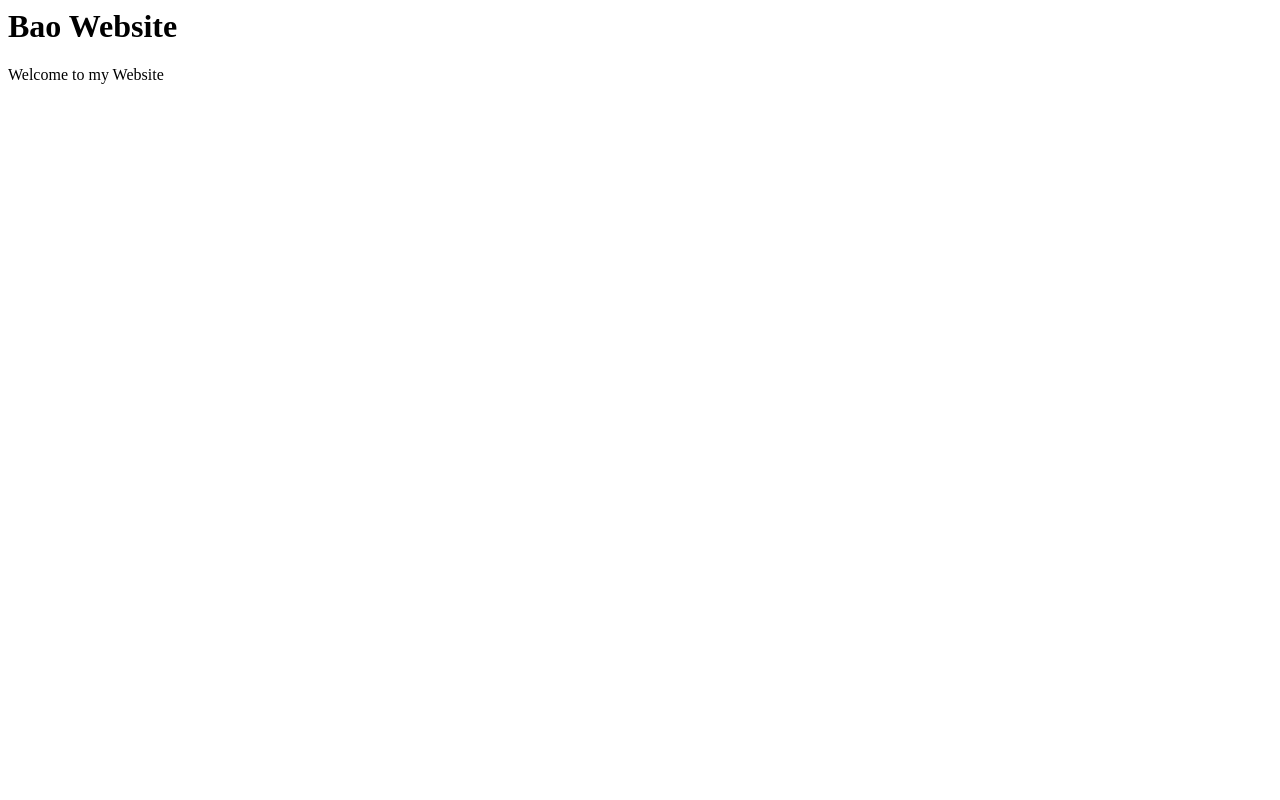
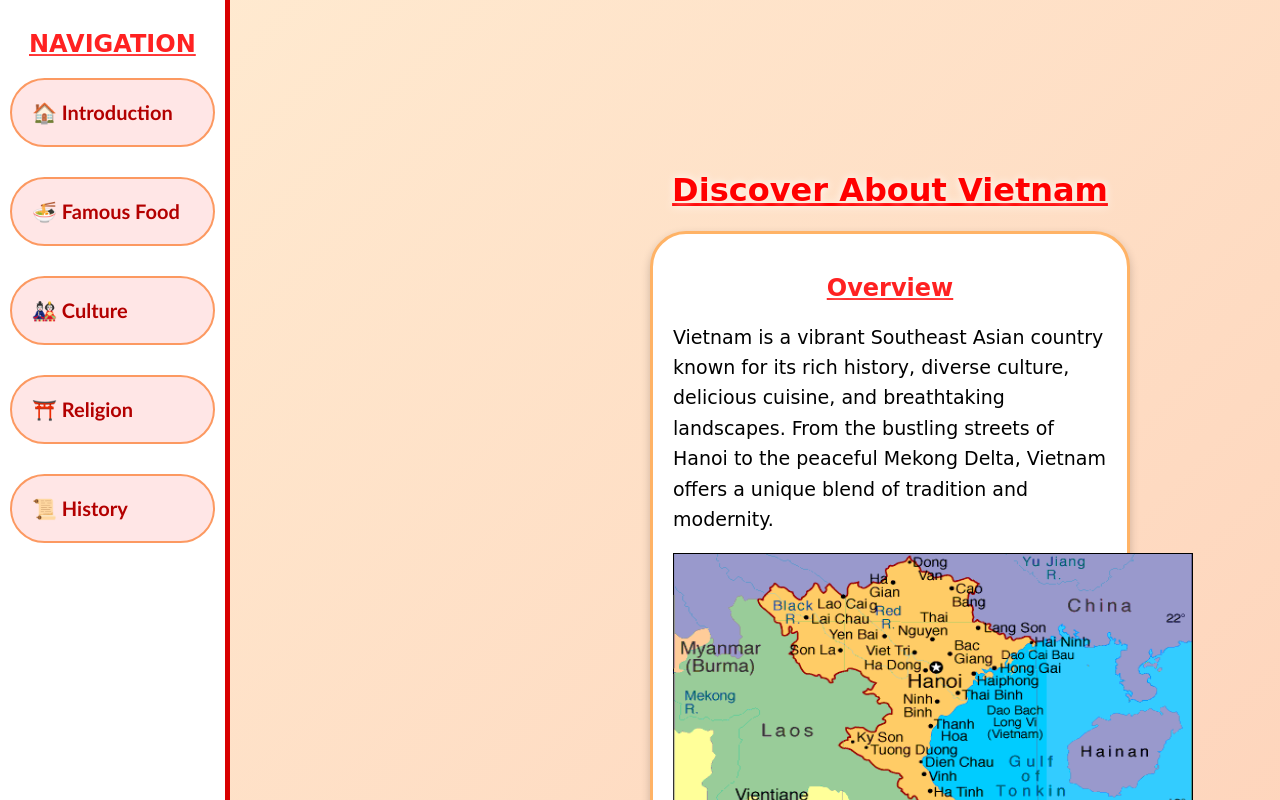
Before and after one commit to WestfieldSHS/2026-10COMP-NT-WEBDEV, a plain HTML site: page Test Website/index.html in a window 1280 px wide. Shown: the top 800 px of the page. Drawn offline with Linux system fonts and the light colour scheme.

Commit message:
Add files via upload

```diff
--- a/Test Website/index.html
+++ b/Test Website/index.html
@@ -1,2 +1,47 @@
-<h1>Bao Website</h1>
-<p>Welcome to my Website</p>
+<!DOCTYPE html>
+<html>
+<head>
+    <title>WELCOME TO VIETNAMESE</title>
+    <link rel="stylesheet" href="main.css">
+</head>
+<body>
+
+    <!-- NAVIGATION TABLE -->
+<div class="nav-column">
+    <h2>NAVIGATION</h2>
+
+    <div class="nav-card"><a href="index.html">🏠 Introduction</a></div>
+    <div class="nav-card"><a href="food.html">🍜 Famous Food</a></div>
+    <div class="nav-card"><a href="culture.html">🎎 Culture</a></div>
+    <div class="nav-card"><a href="religion.html">⛩️ Religion</a></div>
+    <div class="nav-card"><a href="history.html">📜 History</a></div>
+</div>
+
+<div class="page-content">
+    <h1>Discover About Vietnam</h1>
+
+    <!-- CARD 1 -->
+    <div class="card">
+        <h2>Overview</h2>
+        <p>Vietnam is a vibrant Southeast Asian country known for its rich history, diverse culture, delicious cuisine, and breathtaking landscapes. From the bustling streets of Hanoi to the peaceful Mekong Delta, Vietnam offers a unique blend of tradition and modernity.</p>
+        <img src="map.jpg" width="520" height="700"> <img src="map2.jpg" width="520" height="700">
+    </div>
+
+    <!-- CARD 2 -->
+    <div class="card">
+        <h2>Why Vietnam is Special</h2>
+        <p>Vietnam stands out for its warm people, ancient traditions, and stunning natural wonders. Its culture is shaped by thousands of years of history, influenced by dynasties, colonization, and wars that forged a resilient national identity.</p>
+    </div>
+
+    <!-- CARD 3 -->
+    <div class="card">
+        <h2>Geography & Landscapes</h2>
+        <p>Vietnam stretches over 1,600 km from north to south, offering diverse landscapes such as mountains, beaches, forests, and river deltas. The country is home to UNESCO World Heritage Sites like Ha Long Bay, Phong Nha Caves, and Hoi An Ancient Town.</p>
+        <img src="halong.jpg" width="522" height="400"> <img src="caubantay.jpg" width="522" height="400">
+
+    </div>
+
+</div>
+
+</body>
+</html>
--- a/Test Website/main.css
+++ b/Test Website/main.css
@@ -0,0 +1,103 @@
+.img {
+    width: 400px;
+    margin: 20x;
+    border-radius: 10px;
+    margin-top: 10;
+    vertical-align: middle;
+}
+
+body {
+    margin: 0;
+    padding: 0 0;
+    background: linear-gradient(135deg, #ffecd2, #fcb69f);
+    font-family: 'Trebuchet MS', sans-serif;
+    color: #000000;
+}
+
+h1 {
+    font-family: 'Baloo 2', cursive;
+    text-shadow: 0px 0px 8px #ffffff;
+    text-decoration: underline;
+    margin: 10;
+    text-align: center;
+    color: #ff0000;
+}
+
+h2 {
+    font-family: 'Baloo 2', cursive;
+    text-shadow: 0px 0px 8px #ffffff;
+    text-decoration: underline;
+    margin: 10;
+    text-align: center;
+    color: #ff0000de;
+}
+
+p {
+    font-size: 19px;
+    font-family: 'Fredoka One', cursive;
+    line-height: 1.6;
+}
+
+/* NAVIGATION COLUMN */
+.nav-column {
+    width: 16%;
+    background: #ffffff;
+    padding: 10px;
+    border-right: 5px solid #d80000;
+    position: fixed;
+    height: 100%;
+    overflow-y: auto;
+}
+
+.nav-card {
+    background: #ffe6e6;
+    padding: 20px;
+    margin-bottom: 30px;
+    border-radius: 100px;
+    border: 2px solid #fc9961;
+    transition: 0.3s;
+}
+
+.nav-card:hover {
+    background: #ffcccc;
+    transform: scale(1.05);
+}
+
+.nav-card a {
+    text-decoration: none;
+    color: #b30000;
+    font-weight: bold;
+    font-size: 20px;
+}
+
+/* PAGE CONTENT */
+.page-content {
+    margin-left: 500px;
+    padding: 150px;
+}
+
+/* CARDS FOR CONTENT */
+.card {
+    background: #ffffff;
+    padding: 20px;
+    margin: 20px 4;
+    margin-bottom: 30px;
+    border-radius: 36px;
+    border: 3px solid #ffb366;
+    box-shadow: 0 4px 10px #00000033;
+    transition: 0.3s;
+}
+
+.card:hover {
+    transform: scale(1.03);
+    background: #ffe0c2;
+}
+
+.img {
+    width: 400px;
+    margin: 20x;
+    border-radius: 10px;
+    margin-top: 10;
+    vertical-align: middle;
+    text-align: center;
+}
```
Also changed, not shown: Test Website/culture.html (added, +44 -0 lines), Test Website/food.html (added, +44 -0 lines), Test Website/history.html (added, +43 -0 lines), Test Website/religion.html (added, +43 -0 lines), Test Website/aodai.jpg (added), Test Website/banhmicha.jpg (added), Test Website/caubantay.jpg (added), Test Website/comtam.jpg (added), Test Website/family.jpg (added), Test Website/halong.jpg (added), Test Website/map.jpg (added), Test Website/map2.jpg (added), Test Website/phaohoa.jpg (added), Test Website/phattonhulai.jpg (added), 3 more files.
